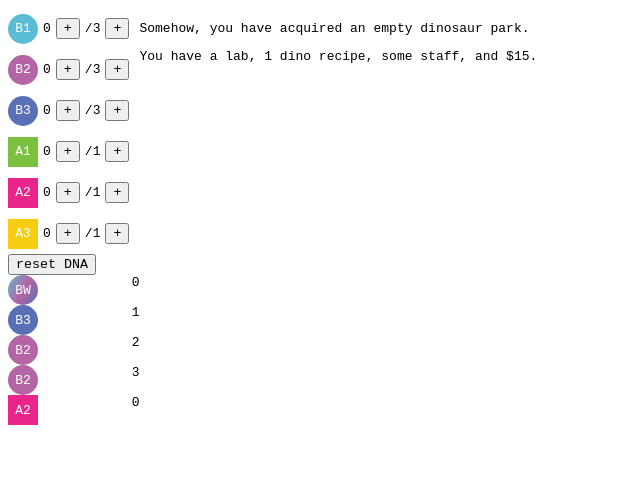
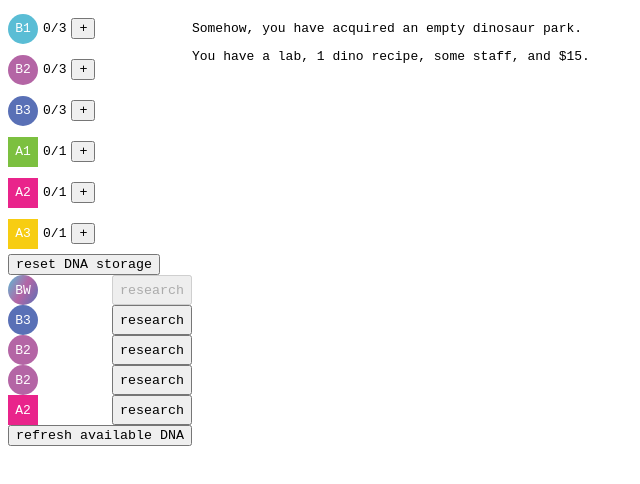
Before and after one commit to oliviaruizknott/dinosaur-island, a React (Create React App) app: page / in a window 1280 px wide. Shown: the top 484 px of the page, without its empty margins (0-640 px from the left). Built offline with nearby package versions, Linux system fonts and the light colour scheme.

Commit message:
Dispatch availableDna actions

```diff
--- a/src/features/dna/AvailableDna.js
+++ b/src/features/dna/AvailableDna.js
@@ -1,20 +1,33 @@
-import React from 'react'
-import { useSelector } from 'react-redux'
+import React, { useState } from 'react'
+import { useDispatch, useSelector } from 'react-redux'
+
 import Dna from './Dna'
-import './AvailableDna.scss';
+import './AvailableDna.scss'
 
-import { selectAvailableDnaByIndex } from './dnaSlice'
+import { selectAvailableDnaByIndex, dnaResearched } from './dnaSlice'
+import { BW, AW, UP, GW } from './dnaUtilities'
 
 const AvailableDna = ({ index }) => {
+  const dispatch = useDispatch()
   const {
-    count,
+    amount,
     dnaType,
-    threat,
+    researched,
   } = useSelector(state => selectAvailableDnaByIndex(state, index))
+
+  const handleResearchClick = (e) => {
+    dispatch(dnaResearched(index))
+  }
+
+  const checkDisabled = () => {
+    if ([BW, AW, UP, GW].includes(dnaType)) return true
+
+    return researched
+  }
 
   const renderDnaType = () => {
     let dnas = [];
-    for (let i = 0; i < count; i++) {
+    for (let i = 0; i < amount; i++) {
       const dna = <Dna key={i} type={dnaType} />;
       dnas.push(dna);
     }
@@ -26,7 +39,7 @@ const AvailableDna = ({ index }) => {
       <div className="dnaCount">
         {renderDnaType()}
       </div>
-      <div className="threat">{threat}</div>
+      <button onClick={handleResearchClick} disabled={checkDisabled()}>research</button>
     </div>
   )
 }
--- a/src/features/dna/AvailableDnaSection.js
+++ b/src/features/dna/AvailableDnaSection.js
@@ -1,13 +1,18 @@
 import React from 'react'
-import { useSelector, shallowEqual } from "react-redux"
+import { useSelector, useDispatch, shallowEqual } from "react-redux"
 
-import { selectAvailableDna } from './dnaSlice'
+import { refreshAvailable, selectAvailableDna } from './dnaSlice'
 import AvailableDna from './AvailableDna'
 
 const AvailableDnaSection = () => {
   const availableDna = useSelector(selectAvailableDna, shallowEqual)
+  const dispatch = useDispatch()
 
-  const renderDice = () => {
+  const handleRefreshClick = (e) => {
+    dispatch(refreshAvailable())
+  }
+
+  const renderAvailableDna = () => {
     let dice = [];
     for (let i = 0; i < availableDna.length; i++) {
       dice.push(
@@ -22,7 +27,8 @@ const AvailableDnaSection = () => {
 
   return (
     <div className="AvailableDnaSection">
-      {renderDice()}
+      {renderAvailableDna()}
+      <button onClick={handleRefreshClick}>refresh available DNA</button>
     </div>
   )
 }
--- a/src/features/dna/ColdStorage.js
+++ b/src/features/dna/ColdStorage.js
@@ -1,7 +1,7 @@
 import React from 'react'
 import { useSelector, useDispatch, shallowEqual } from 'react-redux'
 
-import { reset, selectStoredDnaIds } from './dnaSlice'
+import { storageReset, selectStoredDnaIds } from './dnaSlice'
 import ColdStorageBin from './ColdStorageBin'
 
 const ColdStorage = () => {
@@ -9,7 +9,7 @@ const ColdStorage = () => {
   const dispatch = useDispatch()
 
   const handleResetClick = (e) => {
-    dispatch(reset())
+    dispatch(storageReset())
   }
 
   const renderBins = () => {
@@ -26,7 +26,7 @@ const ColdStorage = () => {
   return (
     <div className="ColdStorage">
       {renderBins()}
-      <button onClick={handleResetClick}>reset DNA</button>
+      <button onClick={handleResetClick}>reset DNA storage</button>
     </div>
   )
 }
--- a/src/features/dna/ColdStorageBin.js
+++ b/src/features/dna/ColdStorageBin.js
@@ -1,17 +1,13 @@
 import React from 'react';
 import { useSelector, useDispatch } from 'react-redux'
 
-import { selectStoredDnaById, limitIncreased, tryStoredIncrease } from './dnaSlice'
+import { selectStoredDnaById, limitIncreased } from './dnaSlice'
 import Dna from './Dna';
 import './ColdStorageBin.scss';
 
 const ColdStorageBin = ({ id }) => {
   const { stored, limit } = useSelector(state => selectStoredDnaById(state, id))
   const dispatch = useDispatch()
-
-  const handleIncreaseStoredClick = (e) => {
-    dispatch(tryStoredIncrease(e.target.id, 1))
-  }
 
   const handleIncreaseLimitClick = (e) => {
     dispatch(limitIncreased(e.target.id, 1))
@@ -22,7 +18,6 @@ const ColdStorageBin = ({ id }) => {
       <Dna type={id} />
       <p className="amounts">
         <span>{stored}</span>
-        <button id={id} onClick={handleIncreaseStoredClick}>+</button>
         /
         <span>{limit}</span>
         <button id={id} onClick={handleIncreaseLimitClick}>+</button>
--- a/src/features/dna/dnaSlice.js
+++ b/src/features/dna/dnaSlice.js
@@ -1,6 +1,11 @@
 import { createSlice } from '@reduxjs/toolkit'
 
-import { initializeDna } from './dnaUtilities'
+import {
+  initializeDna,
+  startingStorageDna,
+  rollAllAvailableDna,
+  rollAvailableDnaAtIndex
+} from './dnaUtilities'
 import { messagePosted } from '../messages/messagesSlice'
 
 // This looks something like:
@@ -16,7 +21,7 @@ import { messagePosted } from '../messages/messagesSlice'
 //   },
 //   available: [
 //     {
-//       count: 1,
+//       amount: 1,
 //       dnaType: 'AW',
 //       threat: 0,
 //       researched: false
@@ -30,8 +35,8 @@ const dnaSlice = createSlice({
   name: 'dna',
   initialState,
   reducers: {
-    reset(state, action) {
-      return initialState
+    storageReset(state, action) {
+      state.storage = startingStorageDna
     },
     limitIncreased: {
       reducer(state, action) {
@@ -41,18 +46,35 @@ const dnaSlice = createSlice({
         return { payload: { dnaType, amount }}
       }
     },
-    storedIncreased: {
+    availableRefreshed: {
+      reducer(state, action) {
+        state.available = action.payload
+      },
+      prepare(newDna) {
+        return { payload: newDna }
+      }
+    },
+    availableRefreshedAtIndex: {
+      reducer(state, action) {
+        state.available[action.payload.index] = action.payload.newDna
+      },
+      prepare(index, newDna) {
+        return { payload: { index, newDna} }
+      }
+    },
+    researched: {
       reducer(state, action) {
         state.storage[action.payload.dnaType].stored += action.payload.amount
+        state.available[action.payload.index].researched = true
       },
-      prepare(dnaType, amount) {
-        return { payload: { dnaType, amount }}
+      prepare(dnaType, amount, index) {
+        return { payload: { dnaType, amount, index } }
       }
     }
   }
 })
 
-export const { reset, limitIncreased, storedIncreased } = dnaSlice.actions
+export const { storageReset, limitIncreased, availableRefreshed, availableRefreshedAtIndex, researched } = dnaSlice.actions
 export default dnaSlice.reducer
 
 // Selectors -------------------------------------------------------------------
@@ -65,13 +87,25 @@ export const selectStoredDnaById = (store, dnaId) => store.dna.storage[dnaId]
 
 // Thunks ----------------------------------------------------------------------
 
-export const tryStoredIncrease = (dnaType, amount) => (dispatch, getState) => {
-  let dna = getState().dna
-  if (dna[dnaType].stored + amount <= dna[dnaType].limit) {
-    dispatch(storedIncreased(dnaType, amount))
+export const dnaResearched = (index) => (dispatch, getState) => {
+  const { dnaType, amount } = getState().dna.available[index]
+  const dnaStorage = getState().dna.storage
+  if (dnaStorage[dnaType].stored + amount <= dnaStorage[dnaType].limit) {
+    // dispatch(storedIncreased(dnaType, amount))
+    dispatch(researched(dnaType, amount, index))
   } else {
     dispatch(messagePosted(
-      `You cannot increase stored ${dnaType} DNA beyond its current limit of ${dna[dnaType].limit}. Increase your storage limit instead.`
+      `You cannot increase stored ${dnaType} DNA beyond its current limit of ${dnaStorage[dnaType].limit}. Increase your storage limit instead.`
     ))
   }
 }
+
+export const refreshAvailable = () => (dispatch, getState) => {
+  const newDna = rollAllAvailableDna()
+  dispatch(availableRefreshed(newDna))
+}
+
+export const refreshAvailableAtIndex = (index) => (dispatch, getState) => {
+  const newDna = rollAvailableDnaAtIndex(index)
+  dispatch(availableRefreshedAtIndex(index, newDna))
+}
--- a/src/features/dna/dnaUtilities.js
+++ b/src/features/dna/dnaUtilities.js
@@ -15,7 +15,7 @@ export const AW = 'AW'; // basic wild
 export const UP = 'UP'; // this stands for 'upgrade paddock'
 export const GW = 'GW'; // this stands for 'gain worker'
 
-// The data for each die face is written in the format: [count, type, threat]
+// The data for each die face is written in the format: [amount, type, threat]
 export const ALL_DICE_DATA = [
   [
     [3, B2, 2],
@@ -110,13 +110,15 @@ export const ALL_DICE_DATA = [
 const availableDnaCount = 5
 
 // these are set at game initiation and will not change
-export var availableDnaDiceIndices
-export var allPossibleDna
-export var startingAvailableDna
+let availableDnaDiceIndices
+let allPossibleAvailableDna
+export var startingStorageDna
+let startingAvailableDna
 
 export function initializeDna() {
   setAvailableDnaDice()
   makeAllPossilbleDna()
+  setStartingStorageDna()
   setStartingAvailableDna()
 
   return getInitialDnaState()
@@ -127,10 +129,10 @@ function setAvailableDnaDice() {
 }
 
 function makeAllPossilbleDna() {
-  allPossibleDna = availableDnaDiceIndices.map((dieIndex) => {
+  allPossibleAvailableDna = availableDnaDiceIndices.map((dieIndex) => {
     return ALL_DICE_DATA[dieIndex].map((sideData) => {
       return {
-        count: sideData[0],
+        amount: sideData[0],
         dnaType: sideData[1],
         threat: sideData[2],
         researched: false,
@@ -139,16 +141,18 @@ function makeAllPossilbleDna() {
   })
 }
 
+function setStartingStorageDna() {
+  startingStorageDna = generateStartingStorageDna()
+}
+
 function setStartingAvailableDna() {
-  startingAvailableDna = allPossibleDna.map((dnaDie) => {
-    return shuffle(dnaDie)[0]
-  })
+  startingAvailableDna = rollAllAvailableDna()
 }
 
 function getInitialDnaState() {
   return {
-    storage: generateStartingStorageDna(),
-    available: startingAvailableDna
+    storage: startingStorageDna,
+    available: startingAvailableDna,
   }
 }
 
@@ -170,3 +174,13 @@ export function generateStartingStorageDna() {
 
   return startingStorageDna
 }
+
+export function rollAllAvailableDna() {
+  return allPossibleAvailableDna.map((dnaDie) => {
+    return shuffle(dnaDie)[0]
+  })
+}
+
+export function rollAvailableDnaAtIndex(index) {
+  return shuffle(allPossibleAvailableDna[index])[0]
+}
```
